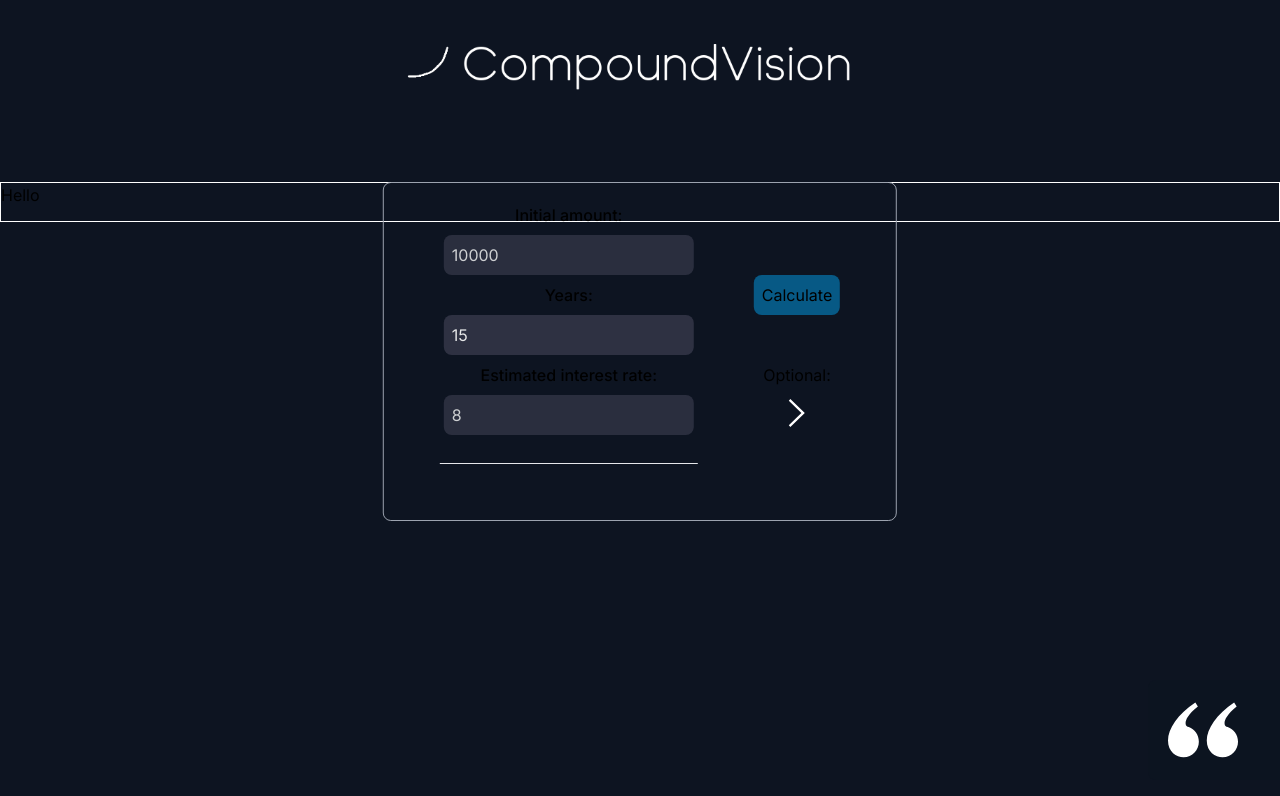
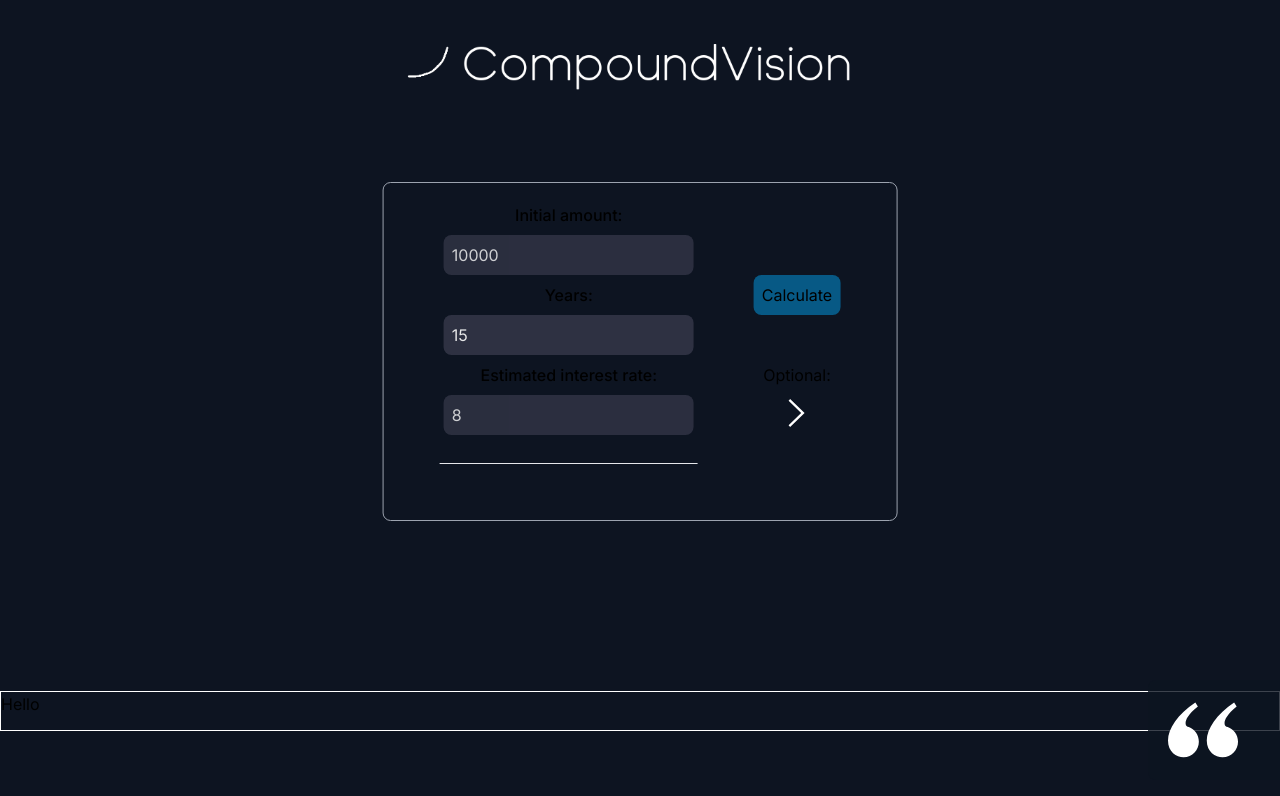
Before and after one commit to CSCphilip/compoundvision, a Next.js app: page /v2 in a window 1280 px wide. Shown: the top 796 px of the page. Built offline with nearby package versions, Linux system fonts and the light colour scheme.

Commit message:
Adjust the animation to look good with document flow and the position attribute.

```diff
--- a/app/v2/page.tsx
+++ b/app/v2/page.tsx
@@ -14,31 +14,36 @@ export default function CompoundVisionV2() {
       <div className="flex justify-center mr-2 -mt-2">
         <img src="/CompoundVision_logo.png" className="scale-[0.7]" />
       </div>
-      <div className="relative mt-10">
-        {/* Form: */}
-        <motion.div
-          className="absolute left-1/2"
-          initial={{ y: 0, x: "-50%" }}
-          animate={{ y: inputFormData !== null ? 600 : 0, x: "-50%" }}
-          transition={{ type: "easeInOut", duration: 1.4 }}
-        >
-          <CompoundInterestForm />
-        </motion.div>
 
+      <div className="relative left-1/2 transform -translate-x-1/2 w-fit h-fit mt-10">
         {/* Chart: */}
-        {inputFormData && (
+        <div className="relative left-1/2 transform -translate-x-1/2 w-fit">
           <motion.div
-            className="absolute left-1/2 transform -translate-x-1/2"
-            initial={{ opacity: 0 }}
-            animate={{ opacity: 1 }}
+            initial={{ height: 0, opacity: 0 }}
+            animate={{
+              height: inputFormData !== null ? "auto" : 0,
+              opacity: inputFormData !== null ? 1 : 0,
+            }}
             transition={{ duration: 1, ease: "easeInOut" }}
           >
-            <CompoundInterestChart />
+            {inputFormData && <CompoundInterestChart />}
           </motion.div>
-        )}
+        </div>
+
+        {/* Form: */}
+        {/* NOTE: The padding bottom of the div should be the same as the y in animate when inputFormData is not null */}
+        <div className="relative left-1/2 transform -translate-x-1/2 w-fit pb-[90px]">
+          <motion.div
+            initial={{ y: 0 }}
+            animate={{ y: inputFormData !== null ? 90 : 0 }}
+            transition={{ type: "easeInOut", duration: 1.4 }}
+          >
+            <CompoundInterestForm />
+          </motion.div>
+        </div>
       </div>
 
-      <div className="border border-white h-10 w-screen">Hello</div>
+      <div className="border border-white h-10 w-screen mt-20">Hello</div>
 
       <SlidingQuote />
     </main>
```
